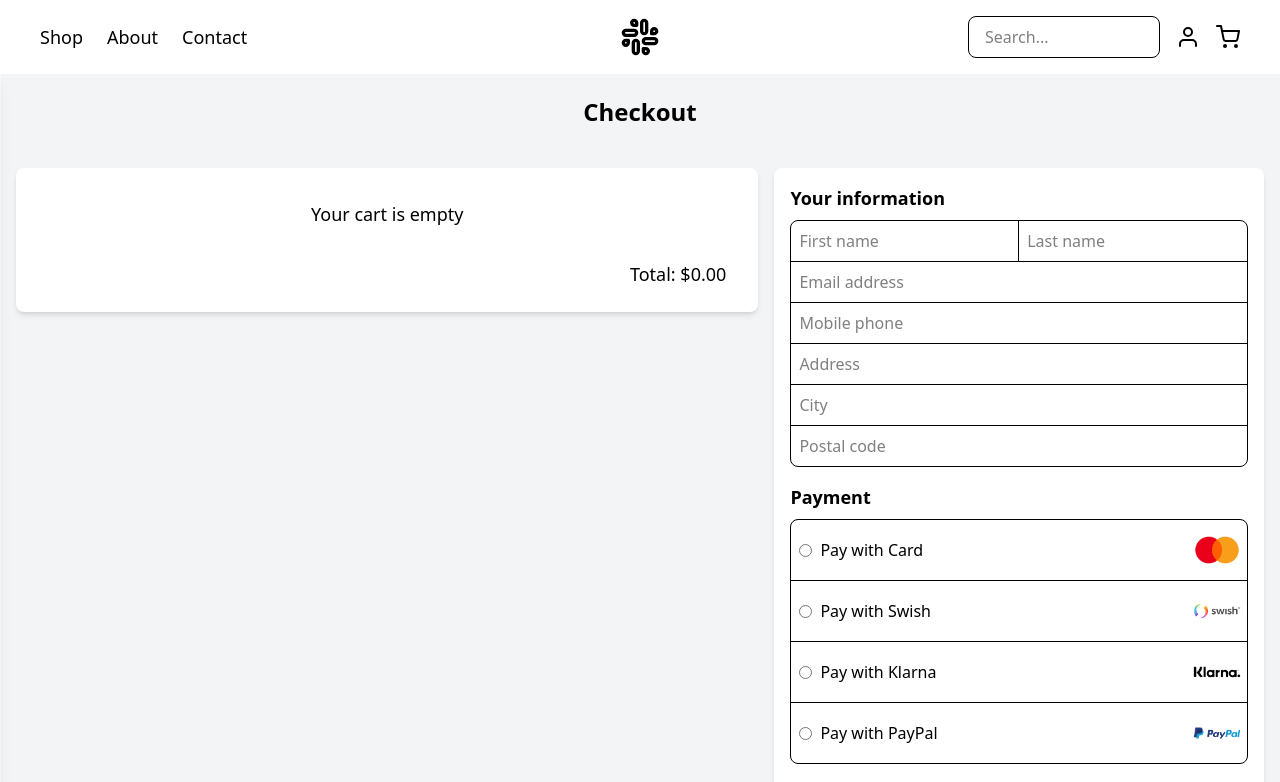
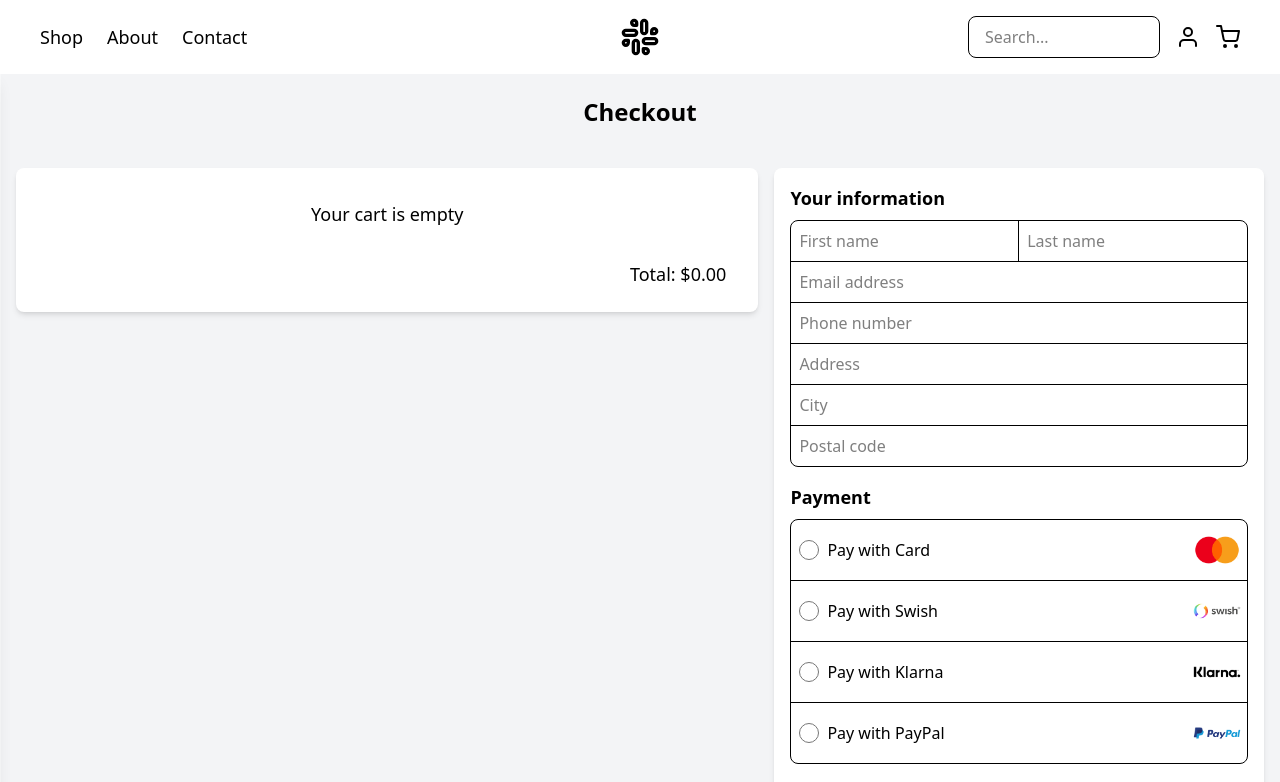
Before and after one commit to OliverBorys/JavaScript2_OliverBorys_VG, a React (Vite) app in the folder client/: page /checkout in a window 1280 px wide. Shown: the top 782 px of the page. Built offline with nearby package versions, Linux system fonts and the light colour scheme.

Commit message:
Fixed hover style and border bg for the forms

```diff
--- a/client/src/components/Checkout/PaymentForm.jsx
+++ b/client/src/components/Checkout/PaymentForm.jsx
@@ -36,7 +36,7 @@ const PaymentForm = () => {
             type="text"
             name="firstName"
             placeholder="First name"
-            className="p-2 border-r outline-none rounded-tl-lg focus:bg-[#fdf5eb]"
+            className="p-2 border-r outline-none rounded-tl-lg hover:bg-[#fdf5eb] focus:bg-[#fdf5eb]"
             value={formData.firstName}
             onChange={handleChange}
           />
@@ -44,7 +44,7 @@ const PaymentForm = () => {
             type="text"
             name="lastName"
             placeholder="Last name"
-            className="p-2 outline-none rounded-tr-lg focus:bg-[#fdf5eb]"
+            className="p-2 outline-none rounded-tr-lg hover:bg-[#fdf5eb] focus:bg-[#fdf5eb]"
             value={formData.lastName}
             onChange={handleChange}
           />
@@ -53,15 +53,15 @@ const PaymentForm = () => {
           type="email"
           name="email"
           placeholder="Email address"
-          className="w-full p-2 border-b outline-none rounded-tr-lg focus:bg-[#fdf5eb]"
+          className="w-full p-2 border-b outline-none hover:bg-[#fdf5eb] focus:bg-[#fdf5eb]"
           value={formData.email}
           onChange={handleChange}
         />
         <input
           type="tel"
           name="mobilePhone"
-          placeholder="Mobile phone"
-          className="w-full p-2 border-b outline-none rounded-tr-lg focus:bg-[#fdf5eb]"
+          placeholder="Phone number"
+          className="w-full p-2 border-b outline-none hover:bg-[#fdf5eb] focus:bg-[#fdf5eb]"
           value={formData.mobilePhone}
           onChange={handleChange}
         />
@@ -69,7 +69,7 @@ const PaymentForm = () => {
           type="text"
           name="address"
           placeholder="Address"
-          className="w-full p-2 border-b outline-none rounded-tr-lg focus:bg-[#fdf5eb]"
+          className="w-full p-2 border-b outline-none hover:bg-[#fdf5eb] focus:bg-[#fdf5eb]"
           value={formData.address}
           onChange={handleChange}
         />
@@ -77,7 +77,7 @@ const PaymentForm = () => {
           type="text"
           name="city"
           placeholder="City"
-          className="w-full p-2 border-b outline-none rounded-tr-lg focus:bg-[#fdf5eb]"
+          className="w-full p-2 border-b outline-none hover:bg-[#fdf5eb] focus:bg-[#fdf5eb]"
           value={formData.city}
           onChange={handleChange}
         />
@@ -85,7 +85,7 @@ const PaymentForm = () => {
           type="text"
           name="postalCode"
           placeholder="Postal code"
-          className="w-full p-2 outline-none rounded-tr-lg focus:bg-[#fdf5eb]"
+          className="w-full p-2 outline-none rounded-b-lg hover:bg-[#fdf5eb] focus:bg-[#fdf5eb]"
           value={formData.postalCode}
           onChange={handleChange}
         />
@@ -96,7 +96,7 @@ const PaymentForm = () => {
         {["Card", "Swish", "Klarna", "PayPal"].map((method) => (
           <label
             key={method}
-            className="flex items-center justify-between border-b last:border-0 cursor-pointer"
+            className="flex items-center justify-between border-b last:border-0 cursor-pointer hover:bg-[#fdf5eb] first:rounded-t-lg last:rounded-b-lg"
           >
             <div className="p-2 flex items-center space-x-2">
               <input
@@ -105,6 +105,7 @@ const PaymentForm = () => {
                 value={method}
                 checked={formData.paymentMethod === method}
                 onChange={handleChange}
+                className="h-5 w-5"
               />
               <span>Pay with {method}</span>
             </div>
```
